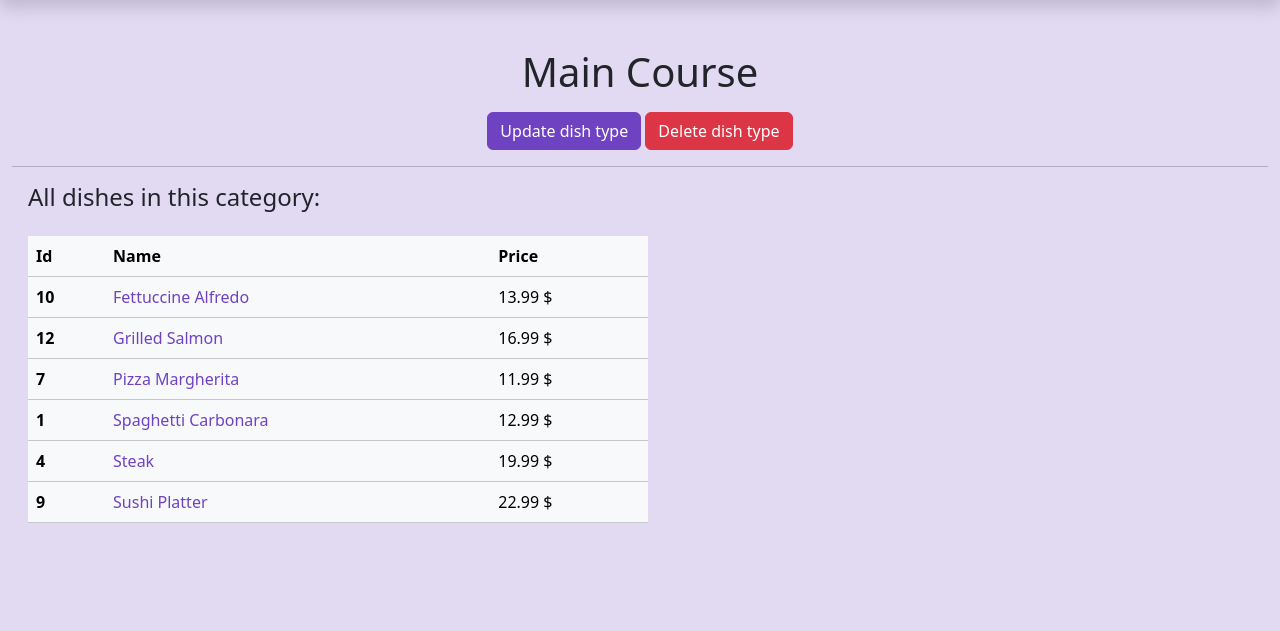
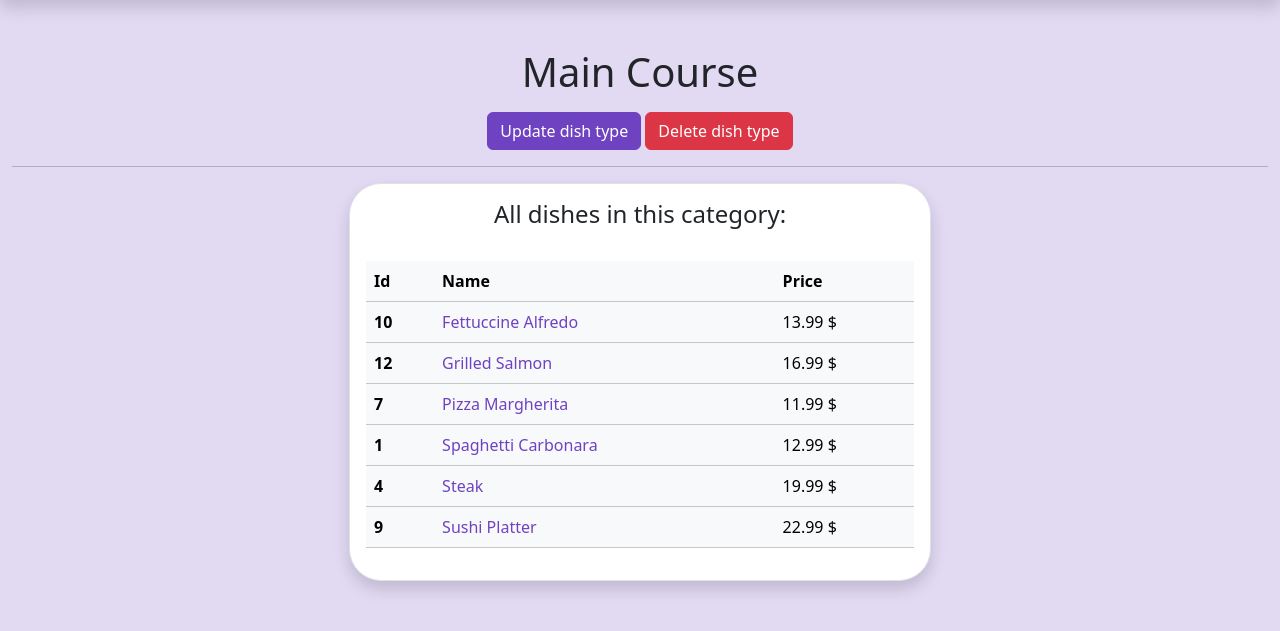
Before and after one commit to KristianYe/restaurant-kitchen, a Django app: page /dish-types/2/ in a window 1280 px wide. Shown: the part 64-695 px from the top of the page. Run offline with Django 4.2, Linux system fonts and the light colour scheme; a user stored in the database is signed in; data comes from the database, SQL or seed files in the repository.

Commit message:
fixed lists of items

```diff
--- a/templates/kitchen/cook_form.html
+++ b/templates/kitchen/cook_form.html
@@ -7,7 +7,7 @@
       <div class="row border rounded-5 p-3 bg-white shadow box-area">
         <h1 class="text-center">{{ object|yesno:"Update,Create new" }} dish type</h1>
 
-        <form method="post" action="{% url 'login' %}">
+        <form method="post" action="{% url 'login' %}" enctype="multipart/form-data">
           {% csrf_token %}
           {{ form|crispy }}
 
--- a/templates/kitchen/dish_type_detail.html
+++ b/templates/kitchen/dish_type_detail.html
@@ -14,10 +14,11 @@
       {% endif %}
     </div>
     <hr>
-    <div class="ms-3">
-      <h4>All dishes in this category:</h4>
+    <div class="container d-flex justify-content-center align-items-center mt-3">
+      <div class="col-md-6">
+        <div class="row border rounded-5 p-3 bg-white shadow box-area">
           {% if created_dishes %}
-      <div class="col-6">
+          <h4 class="text-center">All dishes in this category:</h4>
             <table class="table table-light bg-purple mt-4">
               <thead>
                 <tr class="table-light">
@@ -38,10 +39,11 @@
               {% endfor %}
               </tbody>
             </table>
-      </div>
           {% else %}
-        <p class="ms-1">There are no dishes added to this category yet.</p>
+            <p class="text-center">There are no dishes added to this category yet.</p>
           {% endif %}
         </div>
       </div>
+    </div>
+  </div>
 {% endblock %}
```
Also changed, not shown: templates/kitchen/ingredient_detail.html (+7 -5 lines), templates/kitchen/ingredient_list.html (+6 -6 lines). Lines whose indentation alone changed are shown as unchanged.
